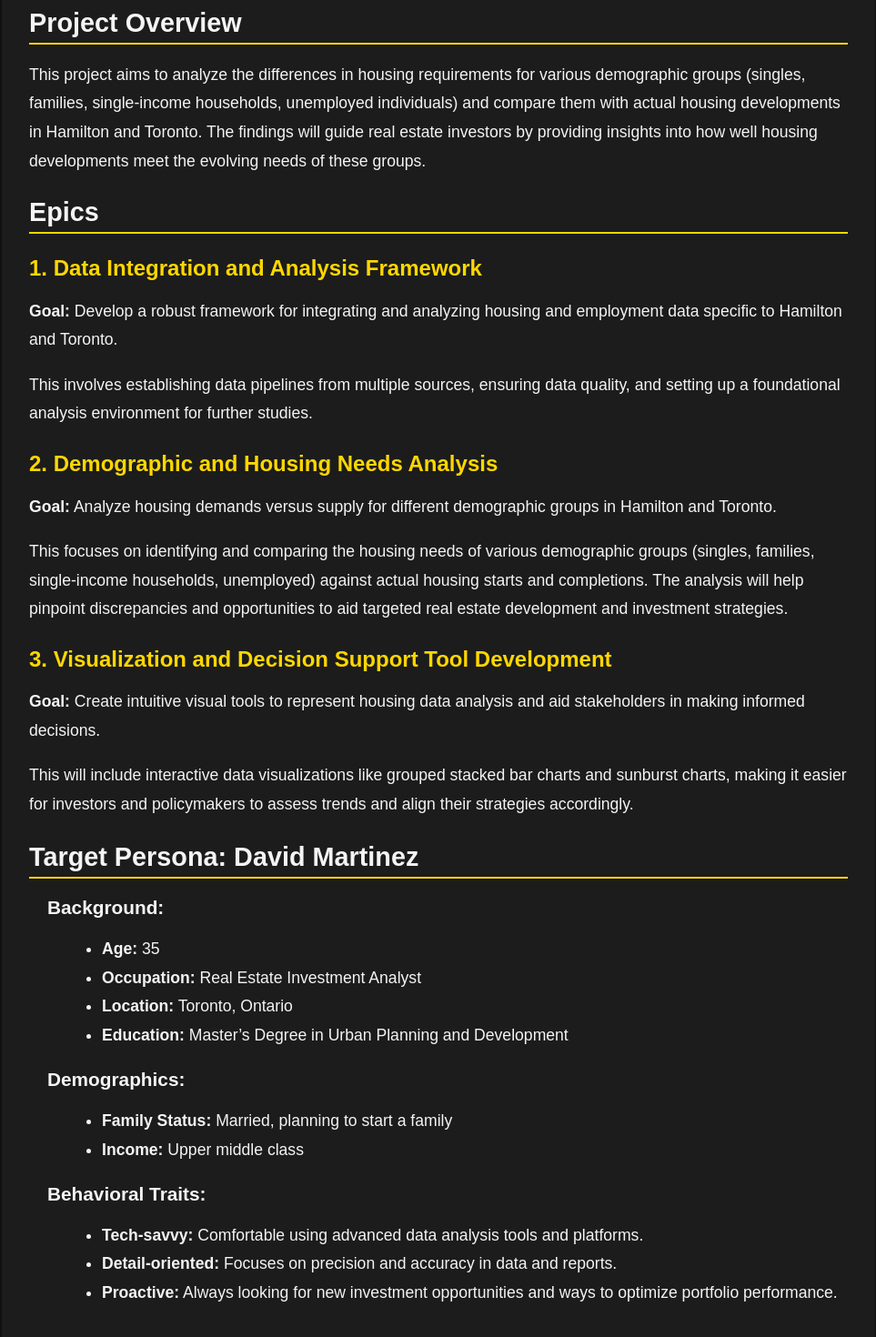
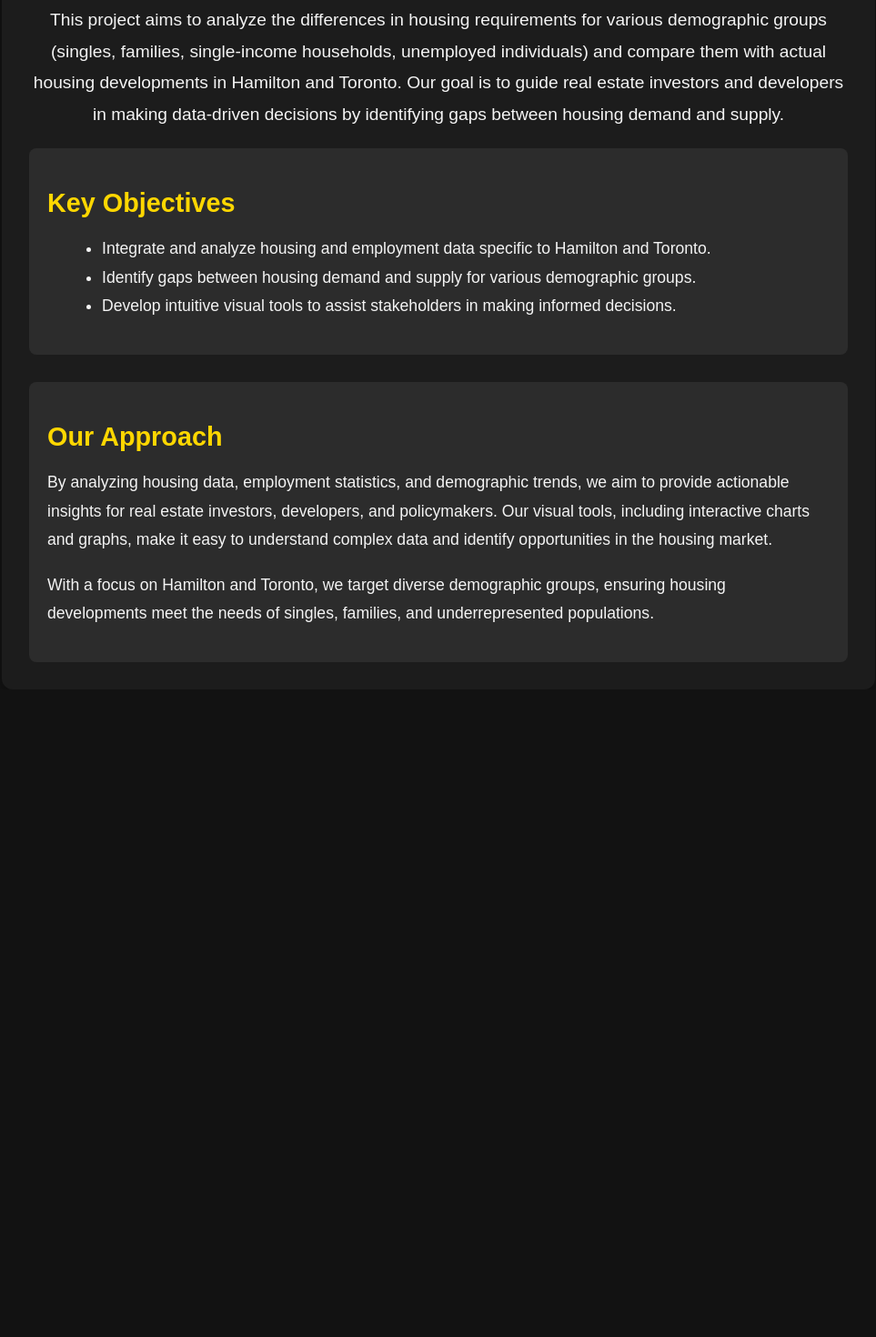
Before and after one commit to athinamanolakou/sociend-uhd, a React (Create React App) app in the folder frontend/: page / in a window 1280 px wide. Shown: the part 168-1638 px from the top of the page at 91% size, without its empty margins (158-1121 px from the left). After the commit the page ends 926 px from the top, so only its background shows below. Built offline with nearby package versions, Linux system fonts and the light colour scheme.

Commit message:
Update frontend

```diff
--- a/frontend/src/components/ProductPitch.tsx
+++ b/frontend/src/components/ProductPitch.tsx
@@ -22,93 +22,41 @@
                 Urban Housing Demand in Hamilton vs. Toronto
             </h1>
 
-            <h2 style={{
-                fontSize: '1.8rem',
-                borderBottom: '2px solid #FFD700',
-                paddingBottom: '5px',
-                marginBottom: '15px',
-            }}>Project Overview</h2>
-            <p style={{lineHeight: '1.8', fontSize: '1.1rem', marginBottom: '20px'}}>
+            <p style={{lineHeight: '1.8', fontSize: '1.2rem', marginBottom: '20px', textAlign: 'center'}}>
                 This project aims to analyze the differences in housing requirements for various demographic groups
                 (singles, families, single-income households, unemployed individuals) and compare them with actual housing
-                developments in Hamilton and Toronto. The findings will guide real estate investors by providing insights into
-                how well housing developments meet the evolving needs of these groups.
+                developments in Hamilton and Toronto. Our goal is to guide real estate investors and developers in making
+                data-driven decisions by identifying gaps between housing demand and supply.
             </p>
 
-            <h2 style={{
-                fontSize: '1.8rem',
-                borderBottom: '2px solid #FFD700',
-                paddingBottom: '5px',
-                marginBottom: '15px',
-            }}>Epics</h2>
-
-            <div style={{marginBottom: '25px'}}>
-                <h3 style={{fontSize: '1.5rem', color: '#FFD700', marginBottom: '10px'}}>1. Data Integration and Analysis Framework</h3>
-                <p style={{lineHeight: '1.8', fontSize: '1.1rem', marginBottom: '15px'}}>
-                    <strong>Goal:</strong> Develop a robust framework for integrating and analyzing housing and employment data
-                    specific to Hamilton and Toronto.
-                </p>
-                <p style={{lineHeight: '1.8', fontSize: '1.1rem'}}>
-                    This involves establishing data pipelines from multiple sources, ensuring data quality, and setting up a
-                    foundational analysis environment for further studies.
-                </p>
-            </div>
-
-            <div style={{marginBottom: '25px'}}>
-                <h3 style={{fontSize: '1.5rem', color: '#FFD700', marginBottom: '10px'}}>2. Demographic and Housing Needs Analysis</h3>
-                <p style={{lineHeight: '1.8', fontSize: '1.1rem', marginBottom: '15px'}}>
-                    <strong>Goal:</strong> Analyze housing demands versus supply for different demographic groups in Hamilton and Toronto.
-                </p>
-                <p style={{lineHeight: '1.8', fontSize: '1.1rem'}}>
-                    This focuses on identifying and comparing the housing needs of various demographic groups (singles, families,
-                    single-income households, unemployed) against actual housing starts and completions.
-                    The analysis will help pinpoint discrepancies and opportunities to aid targeted real estate development and investment strategies.
-                </p>
-            </div>
-
-            <div style={{marginBottom: '25px'}}>
-                <h3 style={{fontSize: '1.5rem', color: '#FFD700', marginBottom: '10px'}}>3. Visualization and Decision Support Tool Development</h3>
-                <p style={{lineHeight: '1.8', fontSize: '1.1rem', marginBottom: '15px'}}>
-                    <strong>Goal:</strong> Create intuitive visual tools to represent housing data analysis and aid stakeholders in making informed decisions.
-                </p>
-                <p style={{lineHeight: '1.8', fontSize: '1.1rem'}}>
-                    This will include interactive data visualizations like grouped stacked bar charts and sunburst charts,
-                    making it easier for investors and policymakers to assess trends and align their strategies accordingly.
-                </p>
-            </div>
-
-            <h2 style={{
-                fontSize: '1.8rem',
-                borderBottom: '2px solid #FFD700',
-                paddingBottom: '5px',
-                marginBottom: '15px',
-            }}>Target Persona: David Martinez</h2>
-
-            <div style={{marginBottom: '15px', paddingLeft: '20px'}}>
-                <h3 style={{fontSize: '1.3rem', marginBottom: '10px'}}>Background:</h3>
+            <div style={{marginBottom: '30px', padding: '20px', backgroundColor: '#2c2c2c', borderRadius: '8px'}}>
+                <h2 style={{
+                    fontSize: '1.8rem',
+                    color: '#FFD700',
+                    marginBottom: '15px',
+                }}>Key Objectives</h2>
                 <ul style={{lineHeight: '1.8', fontSize: '1.1rem', marginLeft: '20px'}}>
-                    <li><strong>Age:</strong> 35</li>
-                    <li><strong>Occupation:</strong> Real Estate Investment Analyst</li>
-                    <li><strong>Location:</strong> Toronto, Ontario</li>
-                    <li><strong>Education:</strong> Master’s Degree in Urban Planning and Development</li>
+                    <li>Integrate and analyze housing and employment data specific to Hamilton and Toronto.</li>
+                    <li>Identify gaps between housing demand and supply for various demographic groups.</li>
+                    <li>Develop intuitive visual tools to assist stakeholders in making informed decisions.</li>
                 </ul>
             </div>
 
-            <div style={{marginBottom: '15px', paddingLeft: '20px'}}>
-                <h3 style={{fontSize: '1.3rem', marginBottom: '10px'}}>Demographics:</h3>
-                <ul style={{lineHeight: '1.8', fontSize: '1.1rem', marginLeft: '20px'}}>
-                    <li><strong>Family Status:</strong> Married, planning to start a family</li>
-                    <li><strong>Income:</strong> Upper middle class</li>
-                </ul>
-            </div>
-
-            <div style={{marginBottom: '15px', paddingLeft: '20px'}}>
-                <h3 style={{fontSize: '1.3rem', marginBottom: '10px'}}>Behavioral Traits:</h3>
-                <ul style={{lineHeight: '1.8', fontSize: '1.1rem', marginLeft: '20px'}}>
-                    <li><strong>Tech-savvy:</strong> Comfortable using advanced data analysis tools and platforms.</li>
-                    <li><strong>Detail-oriented:</strong> Focuses on precision and accuracy in data and reports.</li>
-                    <li><strong>Proactive:</strong> Always looking for new investment opportunities and ways to optimize portfolio performance.</li>
-                </ul>
+            <div style={{padding: '20px', backgroundColor: '#2c2c2c', borderRadius: '8px'}}>
+                <h2 style={{
+                    fontSize: '1.8rem',
+                    color: '#FFD700',
+                    marginBottom: '15px',
+                }}>Our Approach</h2>
+                <p style={{lineHeight: '1.8', fontSize: '1.1rem', marginBottom: '15px'}}>
+                    By analyzing housing data, employment statistics, and demographic trends, we aim to provide actionable insights
+                    for real estate investors, developers, and policymakers. Our visual tools, including interactive charts and
+                    graphs, make it easy to understand complex data and identify opportunities in the housing market.
+                </p>
+                <p style={{lineHeight: '1.8', fontSize: '1.1rem'}}>
+                    With a focus on Hamilton and Toronto, we target diverse demographic groups, ensuring housing developments
+                    meet the needs of singles, families, and underrepresented populations.
+                </p>
             </div>
         </section>
     );
```
